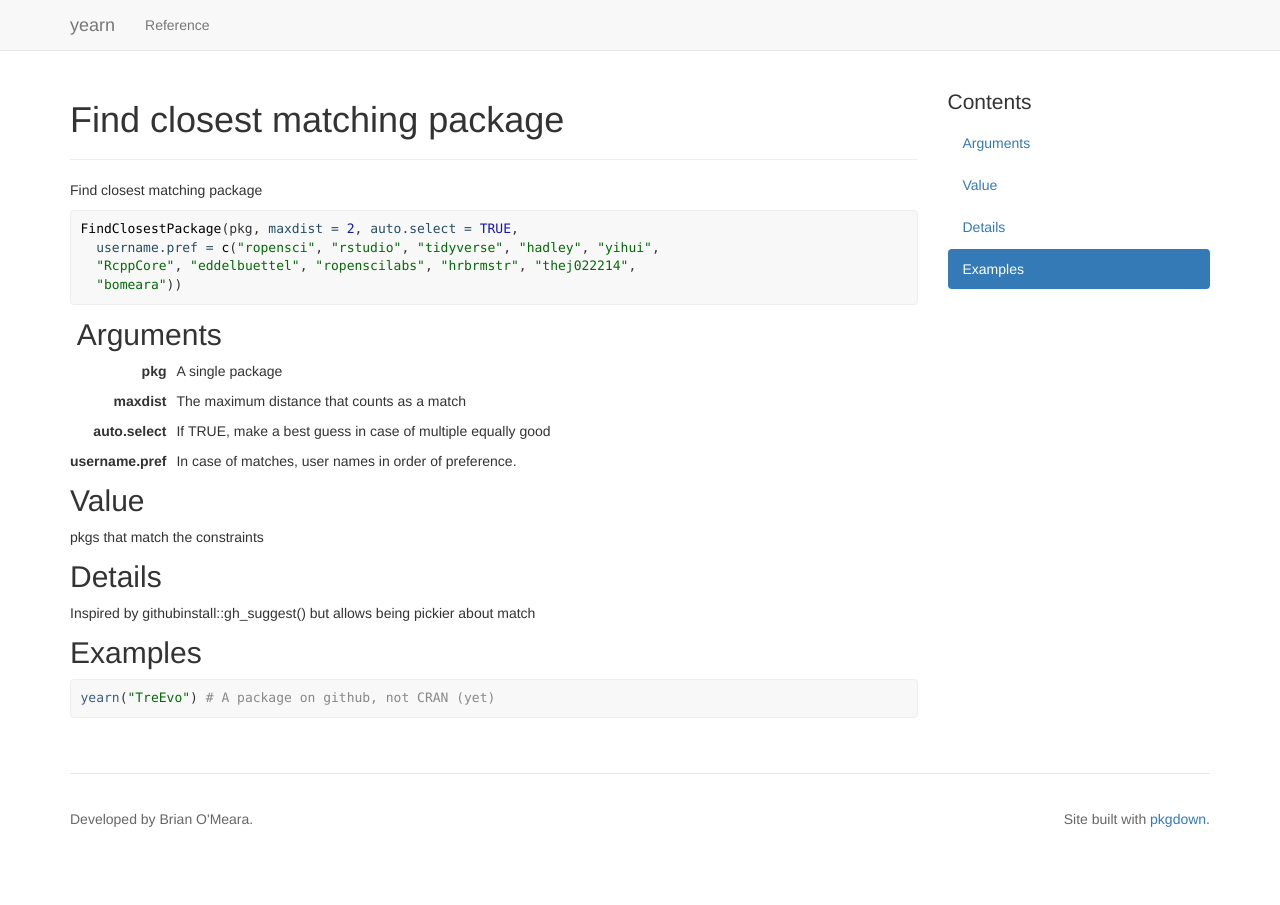
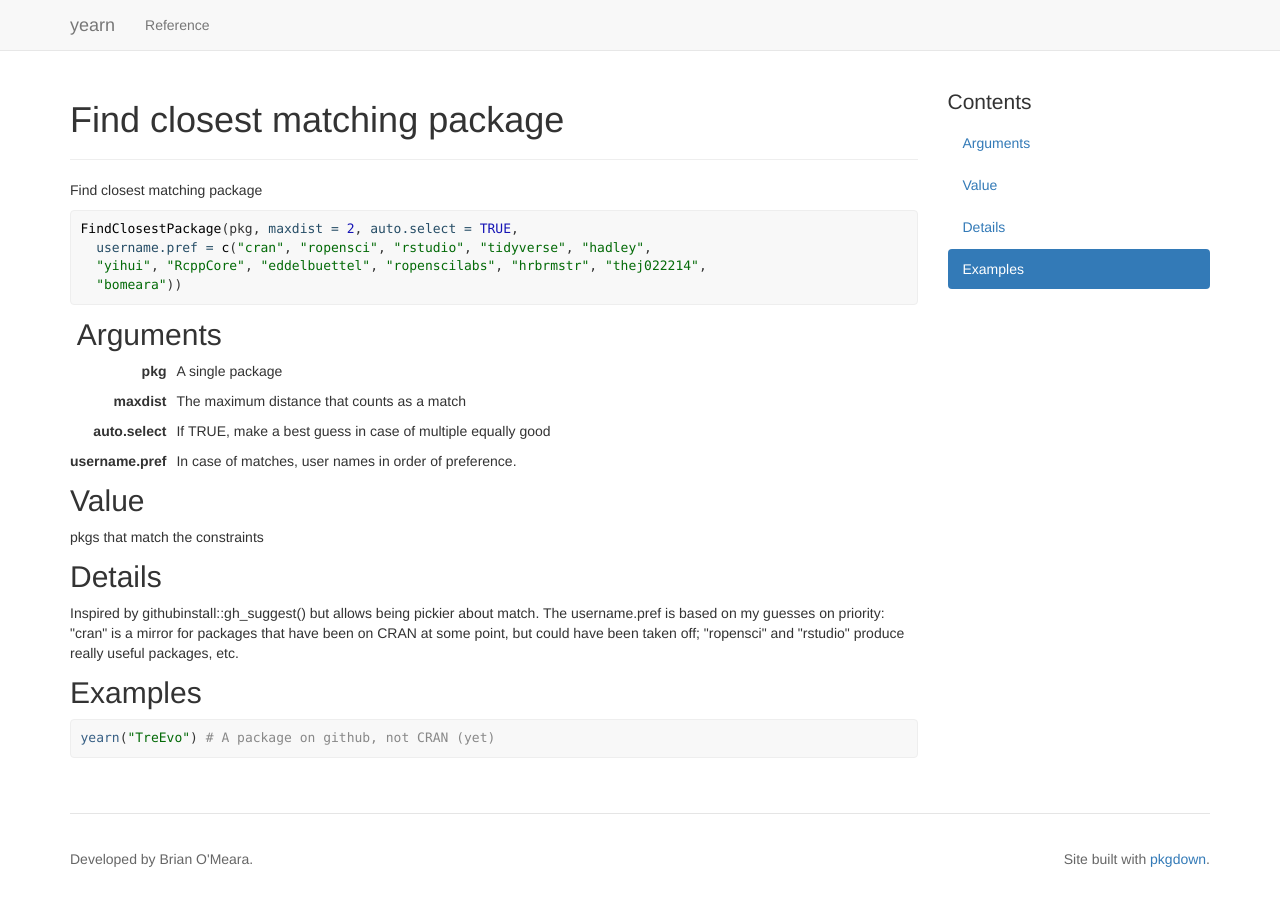
Before and after one commit to bomeara/yearn, a plain HTML site: page docs/reference/FindClosestPackage.html in a window 1280 px wide. Before the commit the page ends 865 px from the top, so only its background shows below. Drawn offline with nearby package versions, Linux system fonts and the light colour scheme; some packages are replaced by stand-ins of ours.

Commit message:
more explicit about choices for user names; added github cran mirror

```diff
--- a/docs/reference/FindClosestPackage.html
+++ b/docs/reference/FindClosestPackage.html
@@ -76,8 +76,8 @@
 
 
     <pre class="usage"><span class='fu'>FindClosestPackage</span>(<span class='no'>pkg</span>, <span class='kw'>maxdist</span> <span class='kw'>=</span> <span class='fl'>2</span>, <span class='kw'>auto.select</span> <span class='kw'>=</span> <span class='fl'>TRUE</span>,
-  <span class='kw'>username.pref</span> <span class='kw'>=</span> <span class='fu'>c</span>(<span class='st'>"ropensci"</span>, <span class='st'>"rstudio"</span>, <span class='st'>"tidyverse"</span>, <span class='st'>"hadley"</span>, <span class='st'>"yihui"</span>,
-  <span class='st'>"RcppCore"</span>, <span class='st'>"eddelbuettel"</span>, <span class='st'>"ropenscilabs"</span>, <span class='st'>"hrbrmstr"</span>, <span class='st'>"thej022214"</span>,
+  <span class='kw'>username.pref</span> <span class='kw'>=</span> <span class='fu'>c</span>(<span class='st'>"cran"</span>, <span class='st'>"ropensci"</span>, <span class='st'>"rstudio"</span>, <span class='st'>"tidyverse"</span>, <span class='st'>"hadley"</span>,
+  <span class='st'>"yihui"</span>, <span class='st'>"RcppCore"</span>, <span class='st'>"eddelbuettel"</span>, <span class='st'>"ropenscilabs"</span>, <span class='st'>"hrbrmstr"</span>, <span class='st'>"thej022214"</span>,
   <span class='st'>"bomeara"</span>))</pre>
 
     <h2 class="hasAnchor" id="arguments"><a class="anchor" href="#arguments"></a> Arguments</h2>
@@ -107,7 +107,7 @@
 
     <h2 class="hasAnchor" id="details"><a class="anchor" href="#details"></a>Details</h2>
 
-    <p>Inspired by githubinstall::gh_suggest() but allows being pickier about match</p>
+    <p>Inspired by githubinstall::gh_suggest() but allows being pickier about match. The username.pref is based on my guesses on priority: "cran" is a mirror for packages that have been on CRAN at some point, but could have been taken off; "ropensci" and "rstudio" produce really useful packages, etc.</p>
 
 
     <h2 class="hasAnchor" id="examples"><a class="anchor" href="#examples"></a>Examples</h2>
```
Also changed, not shown: docs/index.html (+3 -2 lines), 2 other files.
